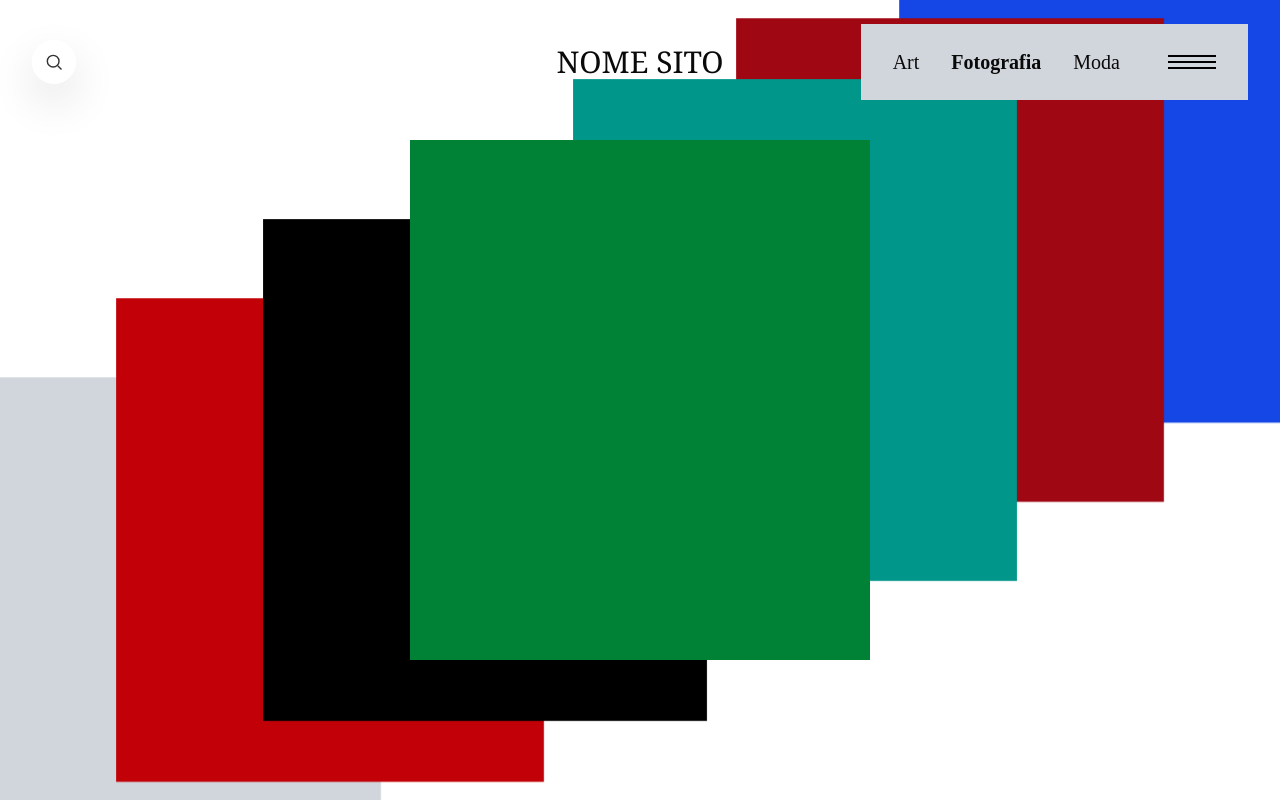
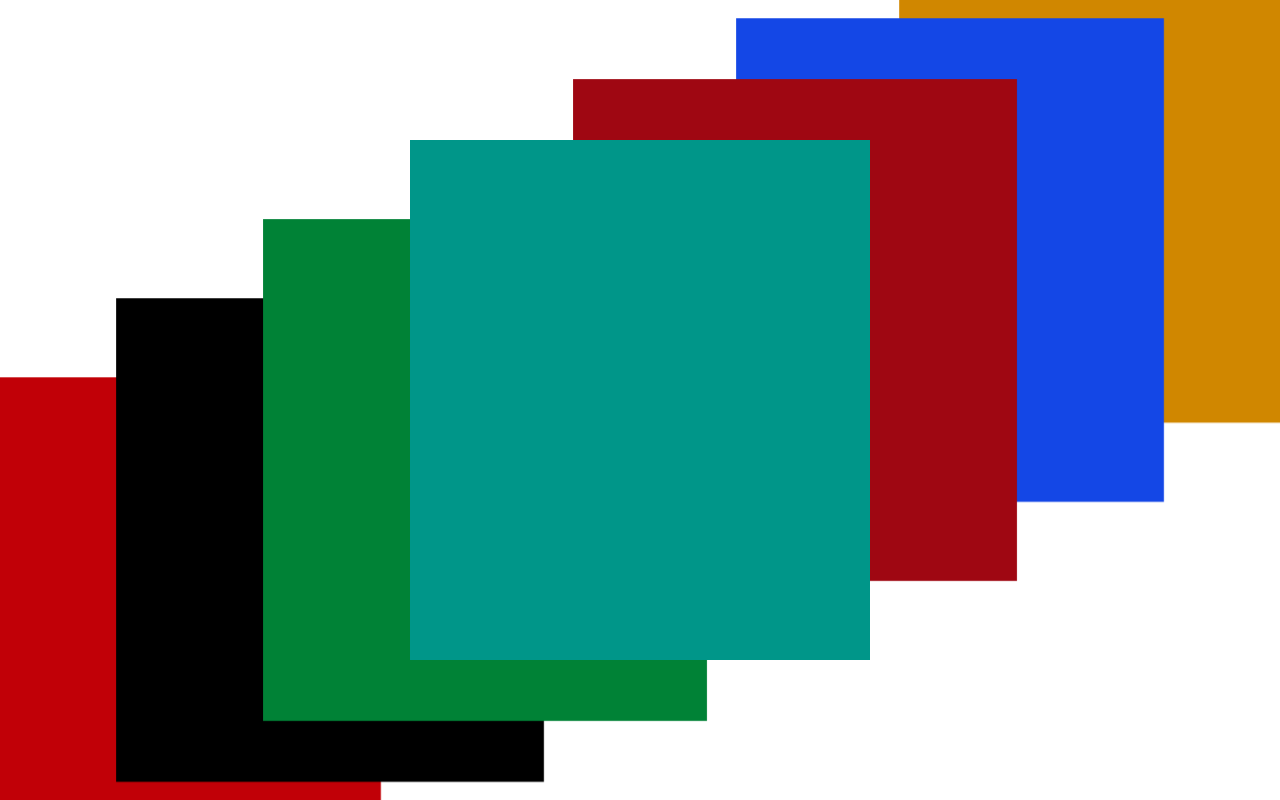
Before and after one commit to pgnsamu/sito, a Next.js app: page /carosello in a window 1280 px wide. Built offline with nearby package versions, Linux system fonts and the light colour scheme.

Commit message:
rimossa immondizia

```diff
--- a/app/carosello/page.tsx
+++ b/app/carosello/page.tsx
@@ -19,8 +19,6 @@ const slides = [
 
 export default function InfiniteDiagonalCarousel() {
   const [position, setPosition] = useState(4);
-  const [searchOpen, setSearchOpen] = useState(false);
-  const [searchValue, setSearchValue] = useState("");
   const [dragStart, setDragStart] = useState<{ x: number; y: number; position: number } | null>(null);
   const [isDragging, setIsDragging] = useState(false);
   const [isSettling, setIsSettling] = useState(false);
@@ -148,60 +146,6 @@ export default function InfiniteDiagonalCarousel() {
 
   return (
     <section className="relative min-h-screen overflow-hidden bg-white">
-      <header className="absolute left-0 top-0 z-50 flex w-full items-center justify-between px-8 py-6">
-        <div className="flex items-center">
-          <div
-            className={`flex items-center overflow-hidden rounded-full bg-white/35 shadow-[0_18px_45px_rgba(0,0,0,0.12)] backdrop-blur-xl transition-all duration-500 ease-out ${
-              searchOpen ? "w-64 px-3 py-1.5" : "w-11 px-0 py-0"
-            }`}
-          >
-            <button
-              type="button"
-              onClick={() => setSearchOpen((prev) => !prev)}
-              className="flex h-11 w-11 shrink-0 items-center justify-center rounded-full text-black/80 transition hover:bg-white/40 hover:text-black"
-              aria-label={searchOpen ? "Chiudi ricerca" : "Apri ricerca"}
-            >
-              <svg
-                xmlns="http://www.w3.org/2000/svg"
-                viewBox="0 0 24 24"
-                fill="none"
-                stroke="currentColor"
-                strokeWidth="1.7"
-                className="h-5 w-5"
-              >
-                <circle cx="11" cy="11" r="7" />
-                <path d="M16.5 16.5L21 21" />
-              </svg>
-            </button>
-
-            <input
-              value={searchValue}
-              onChange={(event) => setSearchValue(event.target.value)}
-              placeholder="Cerca..."
-              className={`min-w-0 flex-1 bg-transparent text-base tracking-wide text-black/80 outline-none transition-opacity duration-300 placeholder:text-black/35 ${
-                searchOpen ? "opacity-100" : "pointer-events-none opacity-0"
-              }`}
-            />
-          </div>
-        </div>
-
-        <div className="absolute left-1/2 -translate-x-1/2 font-serif text-3xl">
-          NOME SITO
-        </div>
-
-        <nav className="flex items-center gap-8 bg-gray-300 px-8 py-6 text-xl">
-          <span>Art</span>
-          <span className="font-semibold">Fotografia</span>
-          <span>Moda</span>
-
-          <button className="ml-4 flex flex-col gap-1">
-            <span className="h-[2px] w-12 bg-black" />
-            <span className="h-[2px] w-12 bg-black" />
-            <span className="h-[2px] w-12 bg-black" />
-          </button>
-        </nav>
-      </header>
-
       <div
         className="absolute z-10 h-screen w-full cursor-grab touch-none select-none active:cursor-grabbing"
         onPointerDown={handlePointerDown}
```
